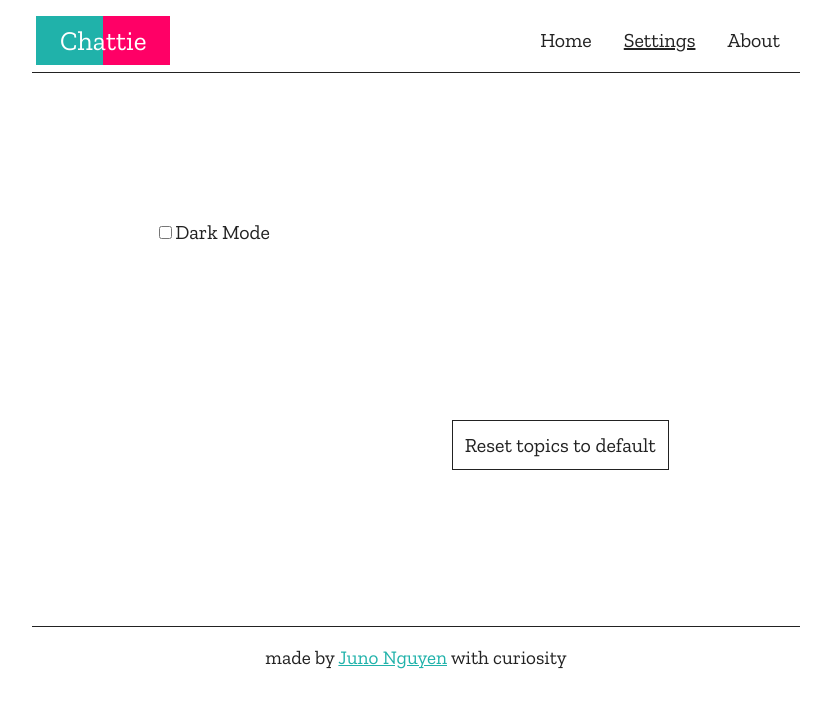
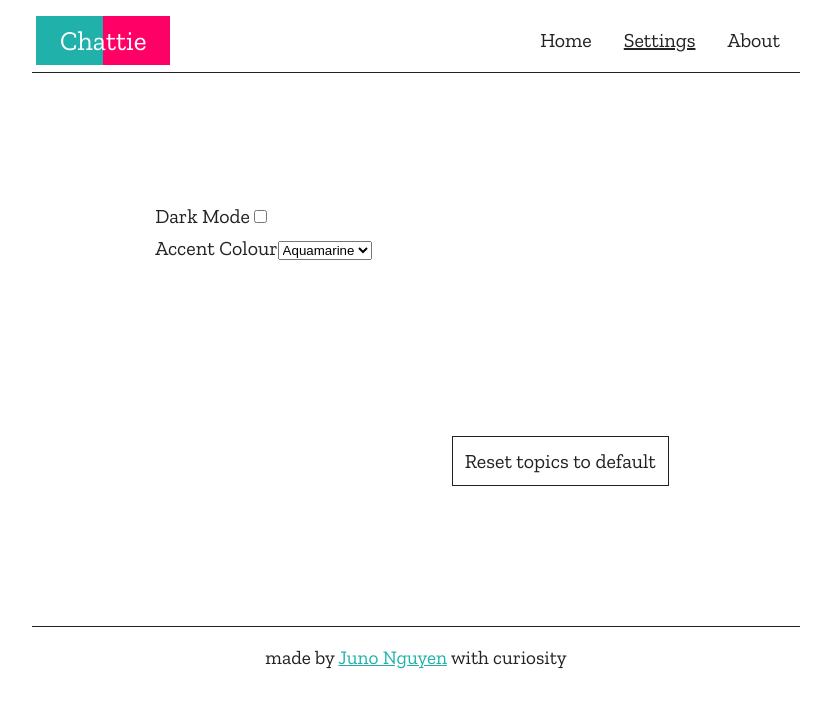
Before and after one commit to JunoNgx/chattie, a Vue app: page /settings in a window 1280 px wide. Shown: the top 708 px of the page, without its empty margins (224-1055 px from the left). Built offline with nearby package versions, Linux system fonts and the light colour scheme.

Commit message:
Implement data settings

```diff
--- a/src/App.vue
+++ b/src/App.vue
@@ -21,6 +21,20 @@
                 )
             } else {
                 this.$store.commit('resetDefault')
+            }
+
+            if (localStorage.getItem('isDarkMode')) {
+                this.$store.commit(
+                    "setIsDarkMode",
+                    JSON.parse(localStorage.getItem("isDarkMode")!)
+                )
+            }
+
+            if (localStorage.getItem('accentColour')) {
+                this.$store.commit(
+                    "setAccentColour",
+                    JSON.parse(localStorage.getItem("accentColour")!)
+                )
             }
         },
     })
--- /dev/null
+++ b/src/models/AccentColour.ts
@@ -0,0 +1,6 @@
+enum AccentColour {
+    MAGENTA,
+    AQUAMARINE
+}
+
+export default AccentColour
--- a/src/store/index.ts
+++ b/src/store/index.ts
@@ -1,12 +1,14 @@
 import { createStore } from 'vuex'
 import type Topic from "../models/Topic"
+import AccentColour from "../models/AccentColour"
 
 export default createStore({
     state: {
         topicData: [] as Topic[],
         enabledTopics: [] as number[],
         promptStr: "Let's get you something to talk about" as string,
-        isDarkMode: false as boolean
+        isDarkMode: false as boolean,
+        accentColour: AccentColour.AQUAMARINE as AccentColour
     },
     mutations: {
         setTopicData(state, newData: Topic[]) {
@@ -17,6 +19,13 @@ export default createStore({
         },
         setIsDarkMode (state, newData: boolean) {
             state.isDarkMode = newData
+
+            localStorage.setItem('isDarkMode', JSON.stringify(state.isDarkMode))
+        },
+        setAccentColour (state, newData: AccentColour) {
+            state.accentColour = newData
+
+            localStorage.setItem('accentColour', JSON.stringify(state.accentColour))
         },
         updateTopicStatus (state, topicId: number) {
             const index = state.enabledTopics.indexOf(topicId)
--- a/src/views/Settings.vue
+++ b/src/views/Settings.vue
@@ -1,16 +1,23 @@
 <script lang="ts">
     import { defineComponent } from 'vue'
+    import AccentColour from "../models/AccentColour"
 
     export default defineComponent ({
         name: "SettingsDialog",
         data() {
             return {
-                localDarkModeValue: this.$store.state.isDarkMode as boolean
+                localDarkModeValue: this.$store.state.isDarkMode as boolean,
+                localAccentColour: this.$store.state.accentColour as AccentColour,
+                AccentColour
             }
         },
         methods: {
             updateDarkMode() {
                 this.$store.commit("setIsDarkMode", this.localDarkModeValue)
+            },
+            updateAccentColour() {
+                this.$store.commit("setAccentColour", this.localAccentColour)
+                console.log("setting accent colour", this.localAccentColour)
             },
             resetDefaultHandler() {
                 if (confirm("This will reset your topic settings to default") === true) {
@@ -25,13 +32,26 @@
     <div class="settings">
         <div class="settings__items">
             <div class="settings__items__item">
+                <label for="dark-mode-checkbox">Dark Mode</label>
                 <input
                     type="checkbox"
                     id="dark-mode-checkbox"
                     v-model=localDarkModeValue
                     @change="updateDarkMode(this.localDarkModeValue)"
                 >
-                <label for="dark-mode-checkbox">Dark Mode</label>
+            </div>
+            <div
+                class="settings__items__item"
+            >
+                <label for="accent-colour">Accent Colour</label>
+                <select
+                    id="accent-colour"
+                    v-model=localAccentColour
+                    @change="updateAccentColour"
+                >
+                    <option :value=AccentColour.MAGENTA>Magenta</option>
+                    <option :value=AccentColour.AQUAMARINE>Aquamarine</option>
+                </select>
             </div>
         </div>
         <div class="settings__buttons">
```
